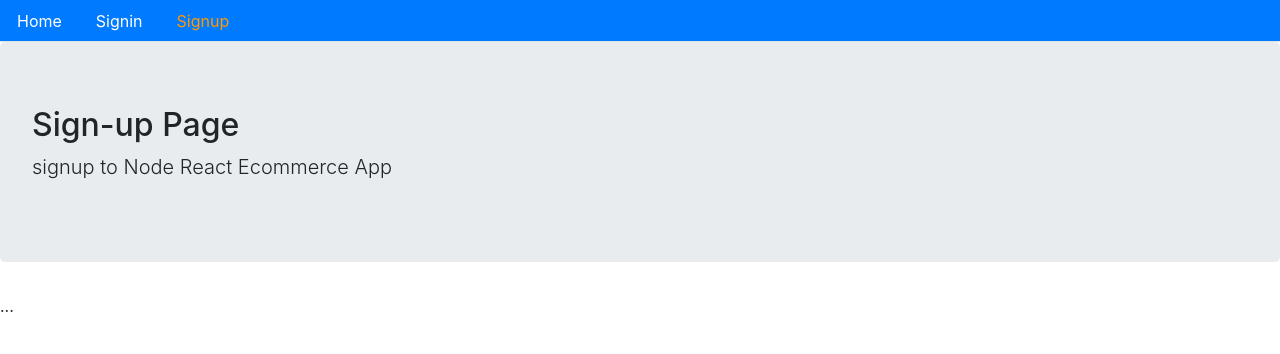
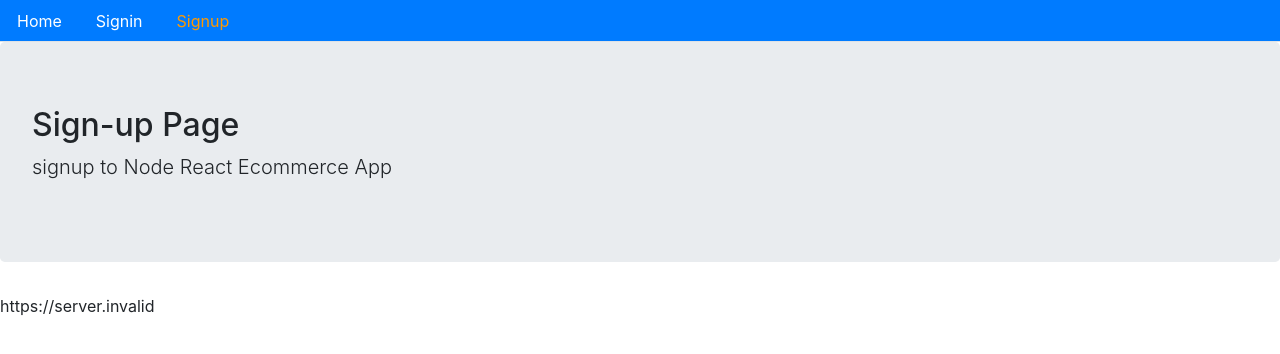
Before and after one commit to dhvaneshshah97/Ecommerce_Bookshop, a React (Create React App) app: page /signup in a window 1280 px wide. Shown: the top 354 px of the page. Built offline with nearby package versions, Linux system fonts and the light colour scheme; no server answers.

Commit message:
Store API End-Point in .env file

```diff
--- /dev/null
+++ b/src/config.js
@@ -0,0 +1 @@
+export const API = process.env.REACT_APP_API_URL;
--- a/src/user/Signup.js
+++ b/src/user/Signup.js
@@ -1,10 +1,11 @@
 import React from 'react'
 import Layout from '../core/Layout';
+import { API } from '../config';
 
 const Signup = () => {
     return (
         <Layout title="Sign-up Page" description="signup to Node React Ecommerce App">
-            ...
+            {API}
         </Layout>
     )
 }
```
Also changed, not shown: 1 other file (tests, documents, lock files or other folders).
